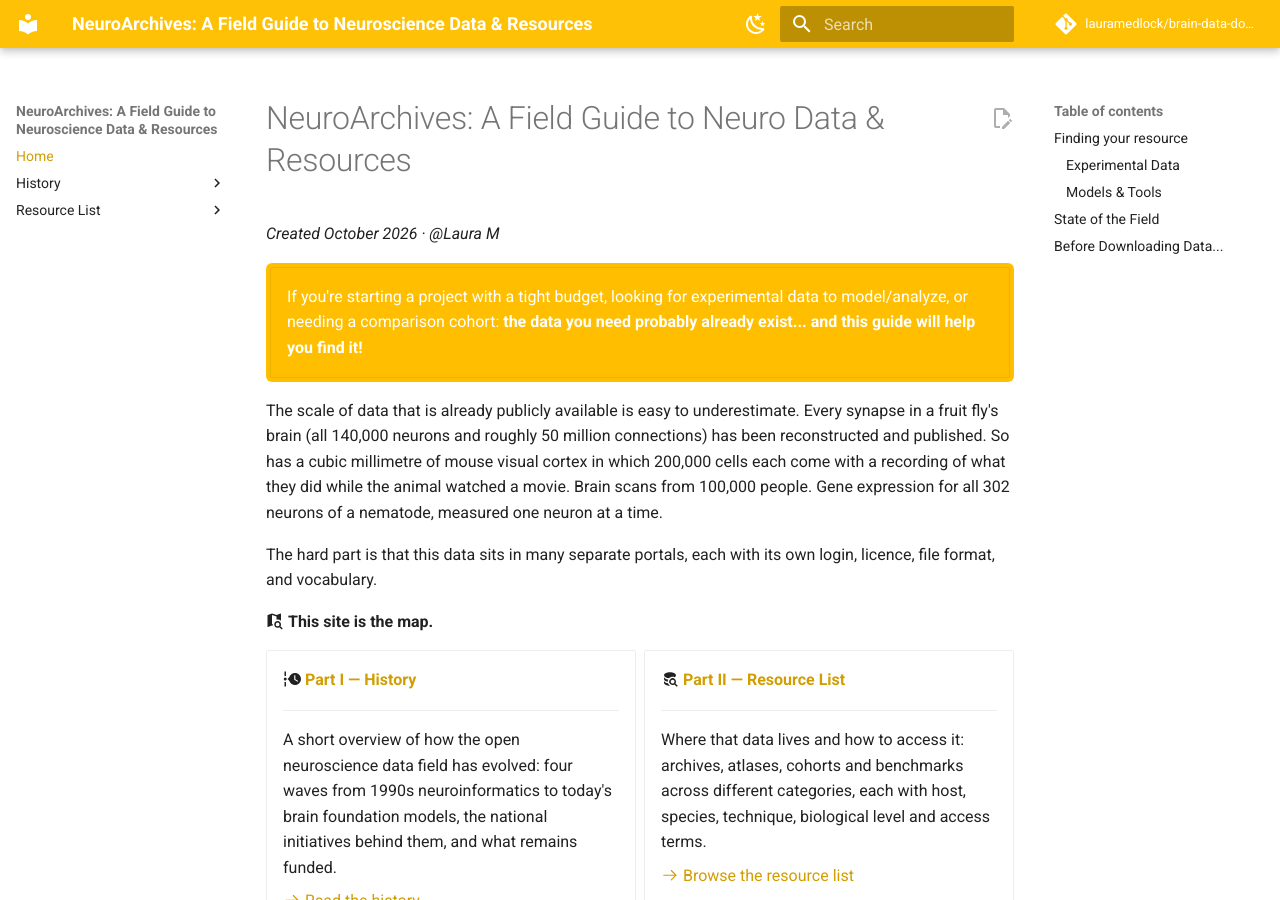
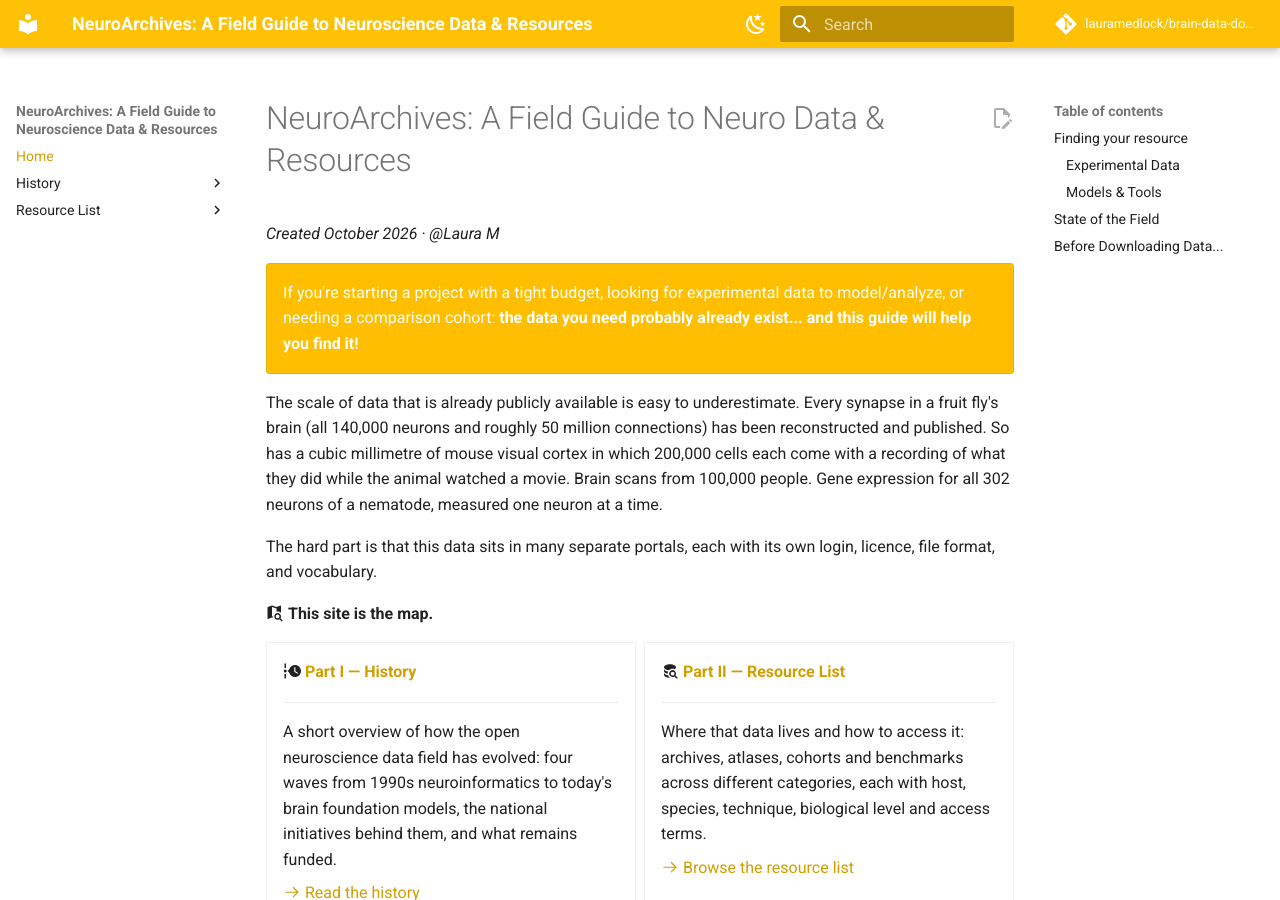
Before and after one commit to lauramedlock/neuroarchives, an MkDocs documentation site: the page built from docs/index.md, in a window 1280 px wide and 900 px high. Built offline with MkDocs 1.6.1 and Material for MkDocs 9.7.7, drawn with Linux system fonts in a browser that asks for light colours; comment, search, counter and statistics services are not loaded.

Commit message:
Modify grid cards styling in index.md
Updated styling of the grid cards section in the documentation.

```diff
--- a/docs/index.md
+++ b/docs/index.md
@@ -2,7 +2,7 @@
 
 *Created October 2026 · @Laura M*
 
-<div class="grid cards" markdown style="background-color: #FFBF00; color: white; padding: 4px; border-radius: 6px;">
+<div class="grid cards" markdown style="background-color: #FFBF00; color: white; padding: 0px; border-radius: 4px;">
 
 -   If you're starting a project with a tight budget, looking for experimental data to model/analyze, or needing a
     comparison cohort: **the data you need probably already exist... and this guide will help you find it!**
```
